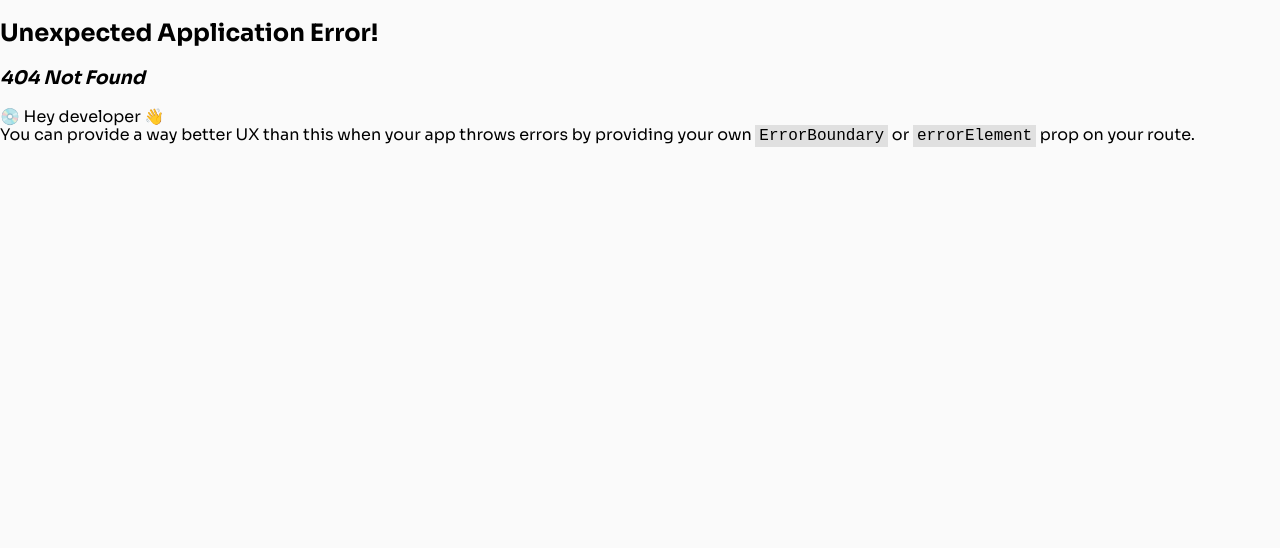
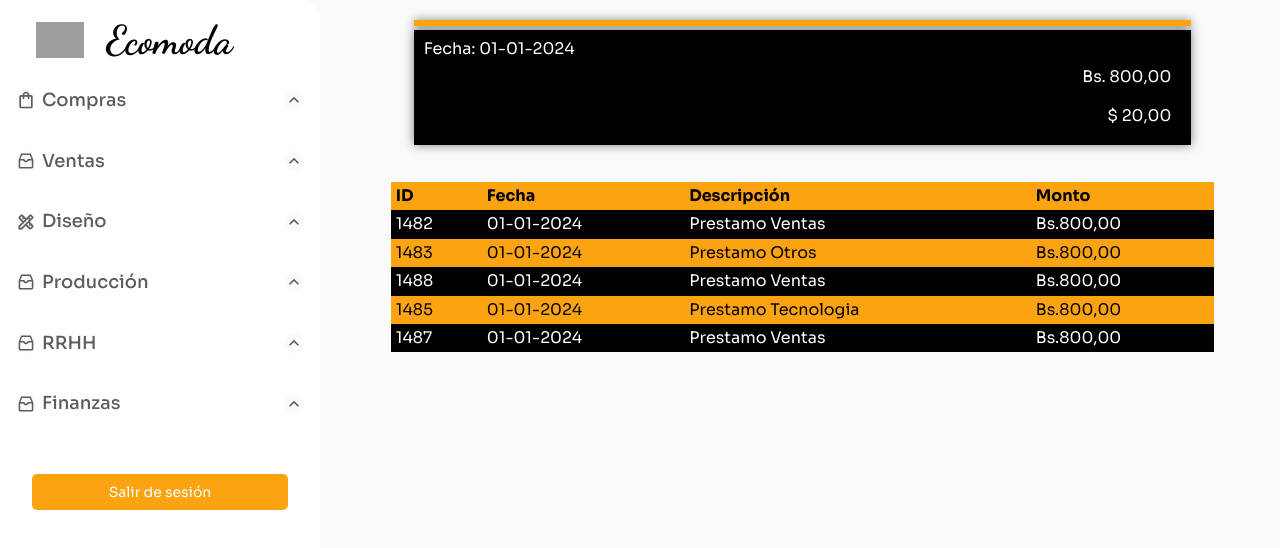
Before and after one commit to AndresBlade/ecomoda, a React (Vite) app: page /finanzas/History in a window 1280 px wide. Before the commit this address had no page. Shown: the top 548 px of the page. Built offline with nearby package versions, Linux system fonts and the light colour scheme; grey boxes are pictures that could not be loaded.

Commit message:
history screen
Commit de la pantalla historia

```diff
--- a/src/assets/global.css
+++ b/src/assets/global.css
@@ -524,6 +524,120 @@ img {
 	margin-top: 2rem;
 	padding: 0.5rem;
 }
+
+/* Componente de history */
+
+/*percentage bubble*/
+
+.percentage-bubble-container {
+	display: flex;
+	justify-content: center; /* Para alinear horizontalmente en el centro */
+	align-items: center; /* Para alinear verticalmente en el centro */
+	height: 20vh; /* Altura del contenedor igual al alto de la ventana */
+	gap: 25.25rem;
+  }
+
+  .percentage-bubble {
+	width: 9.25rem;
+	height: 6.25rem;
+	margin: 1rem;
+	position: relative;
+	display: inline-block; /* Para alinear de izquierda a derecha */
+  }
+
+ /*  .percentage-bubble__svg {
+	width: 100%;
+	height: 100%;
+  } */
+
+  .percentage-bubble__circle-bg {
+	stroke: #eee;
+  }
+
+  .percentage-bubble__circle {
+	stroke: #FFA500;
+  }
+
+  .percentage-bubble__percentage {
+	fill: #eee;
+	font-size: 0.5rem;
+  }
+
+
+ 	/*//////////// DataTable ///////////*/
+
+
+.info-component {
+	background-color: black;
+	color: white;
+	padding: 1rem;
+	position: relative;
+	box-shadow: 0px 0px 1rem rgba(0, 0, 0, 0.5);
+	width: 85%;
+	margin: 0 auto;
+  }
+
+  .info-component__fecha {
+	text-align: left;
+  }
+
+  .info-component__dolares,
+  .info-component__bs {
+	padding: 1rem;
+	text-align: right;
+  }
+
+  .info-component__hr-orange {
+	position: absolute;
+	top: -1.80rem;
+	left: 0;
+	width: 100%;
+	border: none;
+	height: 0.625rem;
+	background-color: #FCA311;
+	box-shadow: 0px 0px 1rem rgba(0, 0, 0, 0.5);
+  }
+
+
+  .info-component__table-row {
+	background-color: #000000;
+	color: #FFFFFF;
+  }
+
+
+  .info-component__info-table-container {
+	width: 90%;
+	margin: 0 auto;
+	overflow-x: auto;
+}
+
+.info-component__info-table {
+	width: 100%;
+	border-collapse: collapse;
+}
+
+.info-component__info-table th,
+.info-component__info-table td {
+	/*border: 0.5rem solid #fff;  Línea divisoras */
+	padding: 0.5rem; /* Espaciado interno */
+	text-align: left; /* Alineación del texto */
+}
+
+.info-component__info-table th,
+.info-component__info-table tbody tr:nth-child(even) {
+	background-color: #FCA311;
+	color: #000000; /* Color de fondo para las celdas de encabezado y filas pares */
+}
+
+@media (max-width: 48rem) {
+	.info-component__table-cell {
+		width: 70%;
+	}
+}
+
+
+
+/*FIN*/
 .applicant-data {
 	background-color: #ffffff;
 	margin-left: 2rem;
--- /dev/null
+++ b/src/pages/finances/History.tsx
@@ -0,0 +1,14 @@
+import React from 'react';
+import DataTable from './components/DataTable';
+
+function History() {
+  return (
+    <>
+    <div className="History">
+      <DataTable fecha="01-01-2024" bs="800,00" dolares="20,00" />
+    </div>
+    </>
+  );
+}
+
+export default History;
--- /dev/null
+++ b/src/pages/finances/components/DataTable.tsx
@@ -0,0 +1,54 @@
+import React, { FC } from 'react';
+
+interface InfoComponentProps {
+  fecha: string;
+  bs: string;
+  dolares: string;
+}
+
+const data = [
+  { id: 1482, fecha: '01-01-2024', descripcion: 'Prestamo Ventas', monto: 'Bs.800,00' },
+  { id: 1483, fecha: '01-01-2024', descripcion: 'Prestamo Otros', monto: 'Bs.800,00' },
+  { id: 1488, fecha: '01-01-2024', descripcion: 'Prestamo Ventas', monto: 'Bs.800,00' },
+  { id: 1485, fecha: '01-01-2024', descripcion: 'Prestamo Tecnologia', monto: 'Bs.800,00' },
+  { id: 1487, fecha: '01-01-2024', descripcion: 'Prestamo Ventas', monto: 'Bs.800,00' },
+];
+
+const InfoTableComponent: FC<InfoComponentProps> = ({ fecha, bs, dolares }) => {
+  return (
+    <>
+      <div className="info-component">
+        <div className="info-component__fecha">Fecha: {fecha}</div>
+        <div className="info-component__bs">Bs. {bs}</div>
+        <div className="info-component__dolares">$ {dolares}</div>
+        <hr className="info-component__hr-orange" />
+      </div>
+      <br />
+      <br />
+      <div className="info-component__info-table-container">
+        <table className="info-component__info-table">
+          <thead>
+            <tr className="info-component__table-header">
+              <th>ID</th>
+              <th>Fecha</th>
+              <th>Descripción</th>
+              <th>Monto</th>
+            </tr>
+          </thead>
+          <tbody>
+            {data.map((row, index) => (
+              <tr key={index} className="info-component__table-row">
+                <td>{row.id}</td>
+                <td>{row.fecha}</td>
+                <td>{row.descripcion}</td>
+                <td>{row.monto}</td>
+              </tr>
+            ))}
+          </tbody>
+        </table>
+      </div>
+    </>
+  );
+}
+
+export default InfoTableComponent;
--- a/src/router.tsx
+++ b/src/router.tsx
@@ -2,6 +2,7 @@ import { createBrowserRouter } from 'react-router-dom';
 import { ClientsPage, SalesPage } from './pages';
 import { Loan } from './pages/finances/Loan'
 import Account from './pages/finances/Account';
+import HistoryComponent from './pages/finances/History';
 
 import { App } from './App';
 
@@ -20,19 +21,21 @@ export const router = createBrowserRouter([
 			},
 			{ path: 'compras', element: <>En compras</> },
 			{ path: 'RRHH', element: <>En RRHH</> },
-			{ path: 'finanzas',
-			children:[
-				{path:"loan", element:<Loan/>},
-				{path: "account", element:<Account/>},
-				{index: true, element:<>En finanzas</> },
+			{
+				path: 'finanzas',
+				children: [
+					{ path: "loan", element: <Loan /> },
+					{ path: "account", element: <Account /> },
+					{ path: "History", element: <HistoryComponent /> },
+					{ index: true, element: <>En finanzas</> },
 				],
 			},
 			{ path: 'produccion', element: <>En producción</> },
 			{
 				path: 'diseno',
 				children: [
-					{ path: '/diseno/materiales', element: <>En materiales</> /* <MaterialsPage /> */},
-					{ index: true, element: <div>En departamento de diseno</div>},
+					{ path: '/diseno/materiales', element: <>En materiales</> /* <MaterialsPage /> */ },
+					{ index: true, element: <div>En departamento de diseno</div> },
 				],
 			},
 		],
```
Also changed, not shown: src/pages/finances/components/PercentageBubble.tsx (added, +30 -0 lines).
